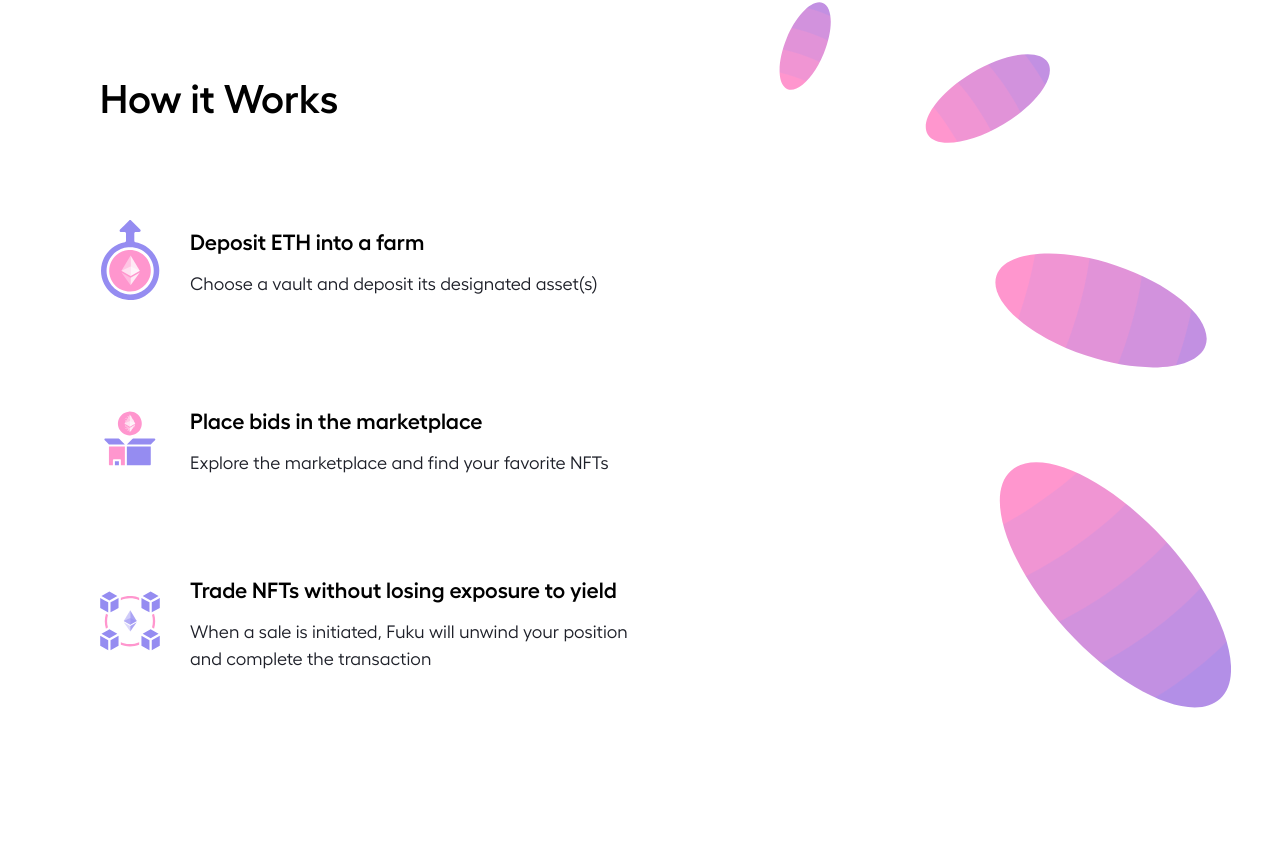
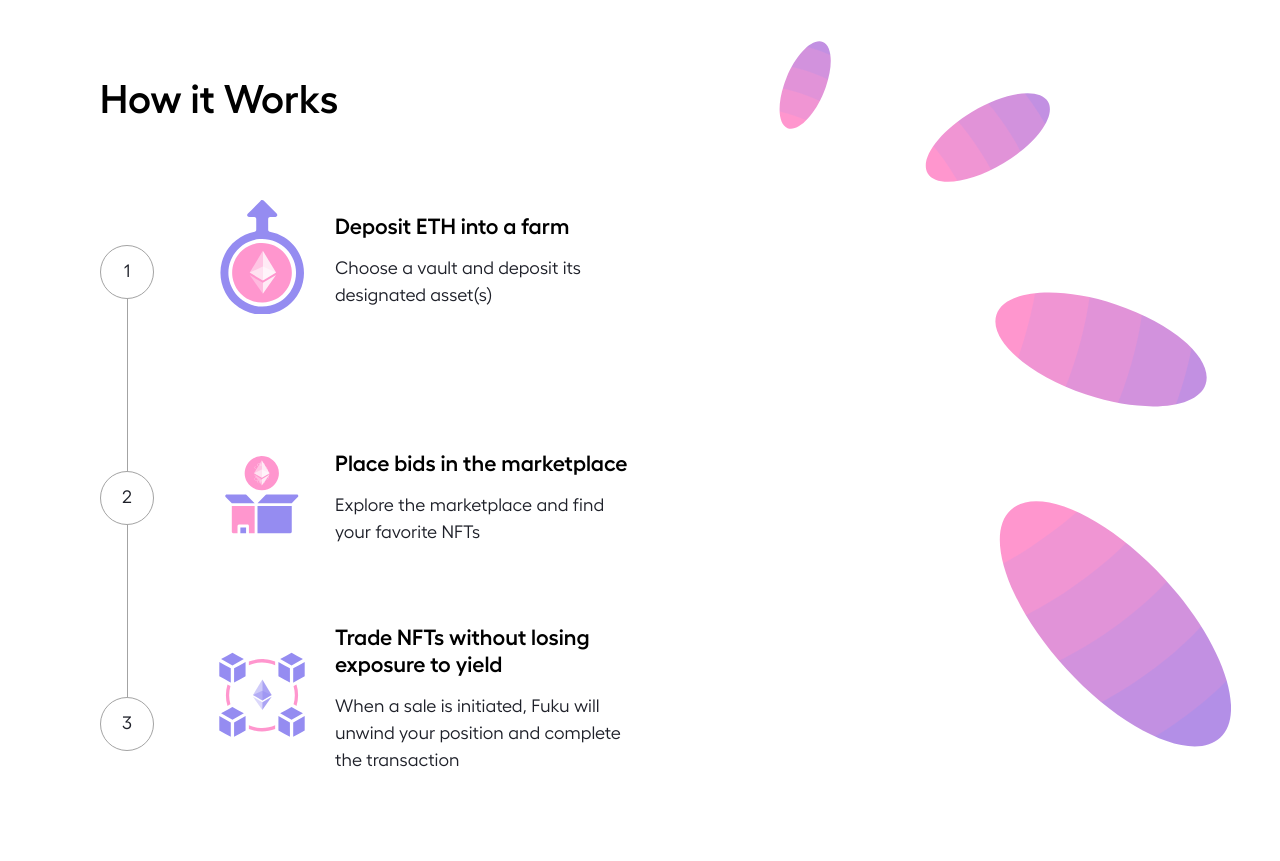
Before and after one commit to FukuNFT/fuku-landing, a React (Create React App) app: page / in a window 1280 px wide. Shown: the part 1439-2300 px from the top of the page. Built offline with nearby package versions, Linux system fonts and the light colour scheme.

Commit message:
add numbered caption list

```diff
--- a/src/App.scss
+++ b/src/App.scss
@@ -24,6 +24,10 @@
       .app-section__how-it-works-section,
       .app-section__purple-ovals {
         flex: 1;
+      }
+
+      .app-section__how-it-works-section .section-content {
+        margin-top: 125px;
       }
     }
   }
--- a/src/components/CaptionedImage/CaptionedImage.scss
+++ b/src/components/CaptionedImage/CaptionedImage.scss
@@ -13,5 +13,9 @@
   .captioned-image__img-container svg {
     width: 60px;
     margin-right: 30px;
+
+    @media (min-width: $md) {
+      width: 86px;
+    }
   }
 }
--- a/src/components/CaptionedImage/CaptionedImage.tsx
+++ b/src/components/CaptionedImage/CaptionedImage.tsx
@@ -1,3 +1,4 @@
+import clsx from "clsx";
 import React, { ReactElement } from "react";
 import "./CaptionedImage.scss";
 
@@ -5,15 +6,20 @@ export interface CaptionedImageProps {
   image: ReactElement;
   imageCaptionHeader: string;
   imageCaptionDescription: string;
+  className?: string;
 }
 
 export const CaptionedImage: React.FunctionComponent<CaptionedImageProps> = ({
   image,
   imageCaptionHeader,
   imageCaptionDescription,
+  className,
 }) => {
+  const elemClassName = clsx("captioned-image", {
+    [`${className}`]: !!className,
+  });
   return (
-    <div className="captioned-image">
+    <div className={elemClassName}>
       <div className="captioned-image__img-container">{image}</div>
       <div className="captioned-image__text">
         <h3 className="captioned-image__header">{imageCaptionHeader}</h3>
--- a/src/components/CaptionedImageList/CaptionedImageList.scss
+++ b/src/components/CaptionedImageList/CaptionedImageList.scss
@@ -3,7 +3,69 @@
 .captioned-image-list__item:not(:last-child) {
   margin: 30px 0;
 
-  @media (min-width: $lg) {
-    margin: 100px 0;
+  @media (min-width: $md) {
+    margin: 0;
   }
 }
+
+.captioned-image-list__item {
+  display: flex;
+  align-items: center;
+
+  .captioned-image-list__index-container {
+    display: none;
+
+    @media (min-width: $md) {
+      flex-direction: column;
+      align-items: center;
+      margin-right: 65px;
+      display: flex;
+    }
+  }
+
+  .captioned-image-list__index {
+    display: none;
+
+    @media (min-width: $md) {
+      display: flex;
+      justify-content: center;
+      align-items: center;
+      border: 1px solid #a3a3a3;
+      border-radius: 50%;
+      height: 52px;
+      min-width: 52px;
+    }
+  }
+
+  .captioned-image-list__top-line,
+  .captioned-image-list__bottom-line {
+    height: 86px;
+    background: #a3a3a3;
+    width: 1px;
+    display: block;
+  }
+
+  &:first-child {
+    align-items: flex-start;
+
+    .captioned-image-list__top-line {
+      display: none;
+    }
+
+    .captioned-image-list__img {
+      margin-top: -45px;
+    }
+  }
+
+  &:last-child {
+    align-items: flex-end;
+
+    .captioned-image-list__bottom-line {
+      display: none;
+    }
+
+    .captioned-image-list__img {
+      margin-bottom: -23px;
+    }
+  }
+}
--- a/src/components/CaptionedImageList/CaptionedImageList.tsx
+++ b/src/components/CaptionedImageList/CaptionedImageList.tsx
@@ -16,9 +16,14 @@ export const CaptionedImageList: React.FunctionComponent<
   });
   return (
     <div className={elemClassName}>
-      {captionedImages.map((p) => (
+      {captionedImages.map((p, i) => (
         <div className="captioned-image-list__item">
-          <CaptionedImage {...p} />
+          <div className="captioned-image-list__index-container">
+            <div className="captioned-image-list__top-line" />
+            <div className="captioned-image-list__index">{i + 1}</div>
+            <div className="captioned-image-list__bottom-line" />
+          </div>
+          <CaptionedImage {...p} className="captioned-image-list__img" />
         </div>
       ))}
     </div>
```
